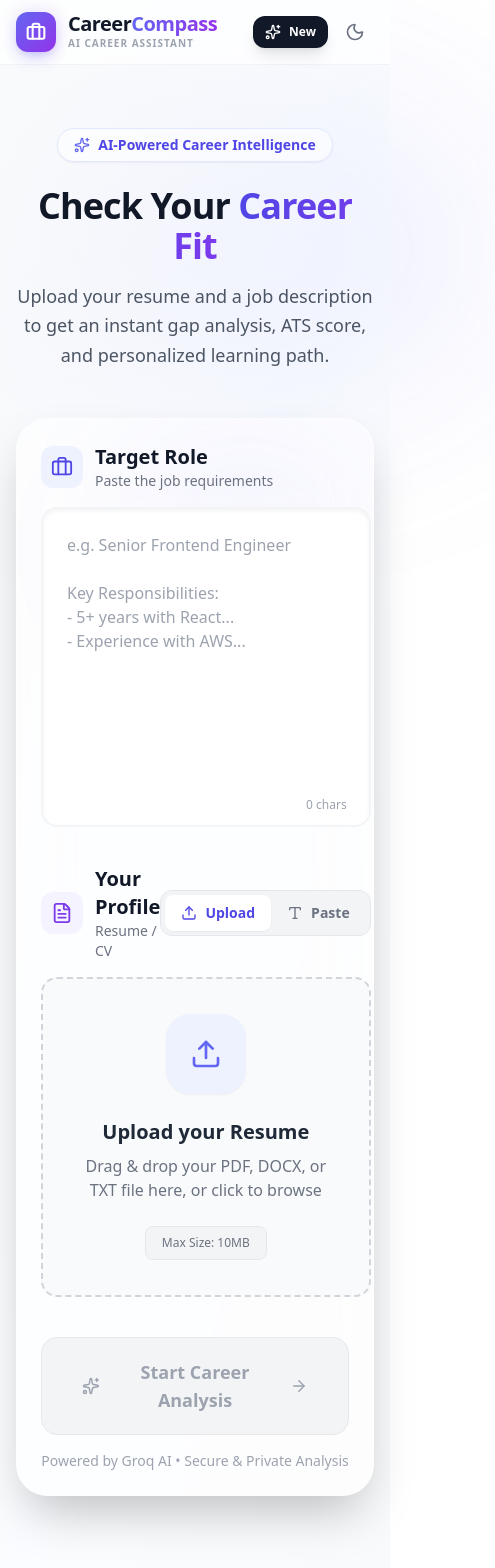
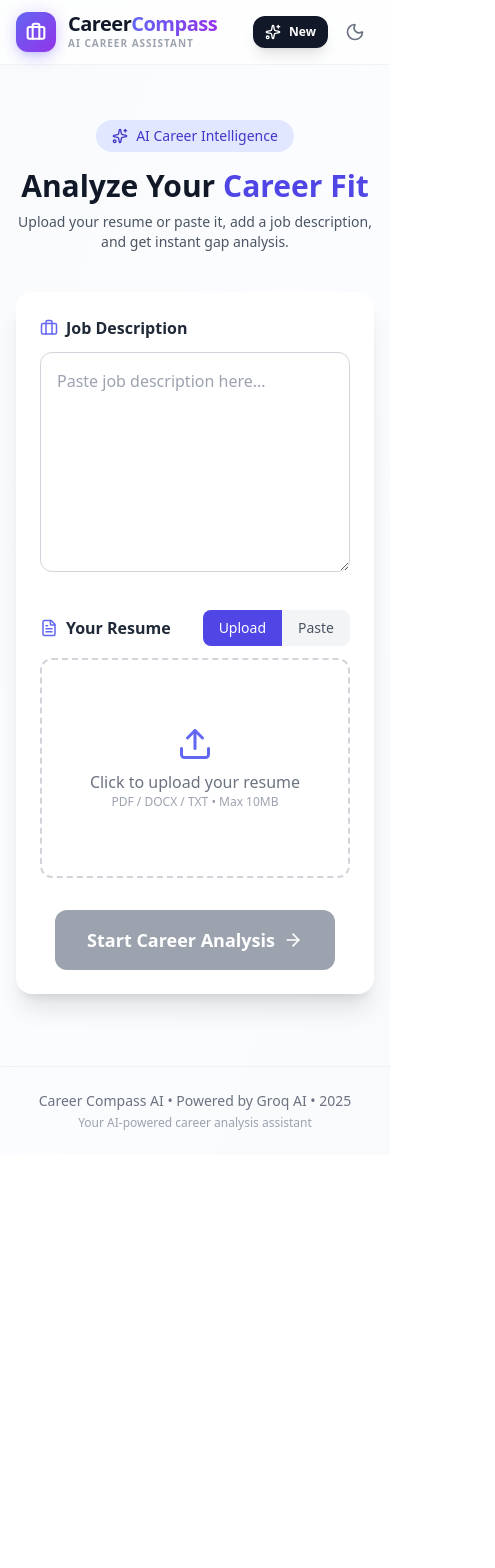
Before and after one commit to Aravind565/Career-Compass, a React app in the folder frontend/: page / in a window 390 px wide. Shown: the top 1568 px of the page, 495 px wide, since content can reach past the window. After the commit the page ends 1155 px from the top, so only its background shows below. Built offline with nearby package versions, Linux system fonts and the light colour scheme; the HTML template or start-up script is replaced by a standard one.

Commit message:
Change to IS file

```diff
--- a/frontend/src/components/InputSection.jsx
+++ b/frontend/src/components/InputSection.jsx
@@ -18,18 +18,7 @@ const InputSection = ({
   const [file, setFile] = useState(null);
   const [resumeTextLocal, setResumeTextLocal] = useState("");
   const [resumeMode, setResumeMode] = useState('upload');
-  const [dragActive, setDragActive] = useState(false);
   const [localError, setLocalError] = useState(null);
-
-  const handleDrag = (e) => {
-    e.preventDefault();
-    e.stopPropagation();
-    if (e.type === "dragenter" || e.type === "dragover") {
-      setDragActive(true);
-    } else if (e.type === "dragleave") {
-      setDragActive(false);
-    }
-  };
 
   const validateAndSetFile = (uploadedFile) => {
     setLocalError(null);
@@ -57,27 +46,6 @@ const InputSection = ({
     if (setSelectedFile) setSelectedFile(uploadedFile);
   };
 
-  const handleDrop = (e) => {
-    e.preventDefault();
-    e.stopPropagation();
-    setDragActive(false);
-    if (e.dataTransfer.files && e.dataTransfer.files[0]) {
-      validateAndSetFile(e.dataTransfer.files[0]);
-    }
-  };
-
-  const handleFileChange = (e) => {
-    if (e.target.files && e.target.files[0]) {
-      validateAndSetFile(e.target.files[0]);
-    }
-  };
-
-  const handleResumeTextChange = (text) => {
-    setResumeTextLocal(text);
-    if (setResumeText) setResumeText(text);
-    if (localError) setLocalError(null);
-  };
-
   const handleAnalyzeClick = () => {
     if (!jobDesc || jobDesc.length < 20) {
       setLocalError("Please enter a detailed job description.");
@@ -101,243 +69,162 @@ const InputSection = ({
   const isReady = jobDesc?.length > 20 && (resumeMode === 'upload' ? !!file : resumeTextLocal.length > 50);
 
   return (
-    <div className="w-full max-w-7xl mx-auto px-4 sm:px-6 lg:px-8 py-8 animate-in fade-in duration-500">
+    <div className="w-full max-w-5xl mx-auto px-4 sm:px-6 py-6">
 
-      {/* Hero Header */}
-      <div className="text-center mb-12 relative">
-        <div className="absolute top-1/2 left-1/2 -translate-x-1/2 -translate-y-1/2 w-[600px] h-[300px] bg-indigo-500/10 dark:bg-indigo-500/20 rounded-full blur-[100px] -z-10" />
-
-        <div className="inline-flex items-center gap-2 px-4 py-1.5 rounded-full bg-white/50 dark:bg-white/10 backdrop-blur-md border border-indigo-100 dark:border-indigo-900/50 mb-6 shadow-sm">
-          <Sparkles className="w-4 h-4 text-indigo-500" />
-          <span className="text-sm font-semibold text-indigo-600 dark:text-indigo-300">AI-Powered Career Intelligence</span>
+      {/* Header */}
+      <div className="text-center mb-10">
+        <div className="inline-flex items-center gap-2 px-4 py-1.5 rounded-full bg-indigo-100 text-indigo-700 mb-4 text-sm">
+          <Sparkles size={16} />
+          AI Career Intelligence
         </div>
 
-        <h1 className="text-4xl md:text-5xl lg:text-6xl font-extrabold text-gray-900 dark:text-white tracking-tight mb-4">
-          Check Your <span className="text-transparent bg-clip-text bg-gradient-to-r from-indigo-600 to-violet-600 dark:from-indigo-400 dark:to-violet-400">Career Fit</span>
+        <h1 className="text-3xl md:text-4xl font-bold text-gray-900">
+          Analyze Your <span className="text-indigo-600">Career Fit</span>
         </h1>
 
-        <p className="text-lg text-gray-600 dark:text-gray-300 max-w-2xl mx-auto leading-relaxed">
-          Upload your resume and a job description to get an instant gap analysis, ATS score, and personalized learning path.
+        <p className="text-gray-600 mt-2 text-sm md:text-base max-w-xl mx-auto">
+          Upload your resume or paste it, add a job description, and get instant gap analysis.
         </p>
       </div>
 
-      {/* Main Input Card */}
-      <div className="bg-white/60 dark:bg-gray-800/60 backdrop-blur-xl rounded-[2rem] border border-white/40 dark:border-gray-700/40 shadow-2xl p-6 md:p-10 relative overflow-hidden">
-        <div className="absolute top-0 right-0 w-64 h-64 bg-gradient-to-br from-indigo-500/5 to-purple-500/5 rounded-full blur-3xl -z-10" />
+      {/* CARD */}
+      <div className="bg-white rounded-2xl shadow-xl p-6 md:p-8">
 
-        <div className="grid lg:grid-cols-2 gap-8 lg:gap-12">
+        <div className="grid grid-cols-1 lg:grid-cols-2 gap-8">
 
-          {/* Job Description Section */}
-          <div className="flex flex-col h-full">
-            <div className="flex items-center gap-3 mb-4">
-              <div className="p-2.5 rounded-xl bg-indigo-50 dark:bg-indigo-900/20 text-indigo-600 dark:text-indigo-400">
-                <Briefcase size={22} />
-              </div>
+          {/* JOB DESC COLUMN */}
           <div>
-                <h3 className="font-bold text-xl text-gray-900 dark:text-white">Target Role</h3>
-                <p className="text-sm text-gray-500 dark:text-gray-400">Paste the job requirements</p>
-              </div>
+            <h3 className="font-semibold text-gray-800 flex items-center gap-2 mb-3">
+              <Briefcase className="text-indigo-500" size={18} />
+              Job Description
+            </h3>
+
+            <textarea
+              value={jobDesc}
+              onChange={(e) => setJobDesc(e.target.value)}
+              placeholder="Paste job description here..."
+              className="w-full min-h-[220px] md:min-h-[300px] rounded-xl p-4 border border-gray-300
+                         focus:ring-2 focus:ring-indigo-400 outline-none resize-y"
+            />
           </div>
 
-            <div className="relative flex-1 group">
-              <textarea
-                value={jobDesc}
-                onChange={(e) => {
-                  setJobDesc(e.target.value);
-                  if (localError) setLocalError(null);
-                }}
-                placeholder="e.g. Senior Frontend Engineer&#10;&#10;Key Responsibilities:&#10;- 5+ years with React...&#10;- Experience with AWS..."
-                className="w-full h-[320px] lg:h-full p-6 rounded-2xl bg-white dark:bg-gray-900/50 border-2 border-gray-100 dark:border-gray-700 focus:border-indigo-500 dark:focus:border-indigo-400 focus:ring-4 focus:ring-indigo-500/10 outline-none transition-all resize-none text-base text-gray-700 dark:text-gray-200 shadow-inner group-hover:border-gray-200 dark:group-hover:border-gray-600"
-              />
-              <div className={`absolute bottom-4 right-4 text-xs font-medium px-2 py-1 rounded-md transition-colors ${
-                jobDesc.length > 20 ? 'text-emerald-500 bg-emerald-50 dark:bg-emerald-900/20' : 'text-gray-400'
-              }`}>
-                {jobDesc.length} chars
-              </div>
-            </div>
-          </div>
+          {/* RESUME COLUMN */}
+          <div>
+            <div className="flex items-center justify-between mb-3">
+              <h3 className="font-semibold text-gray-800 flex items-center gap-2">
+                <FileText className="text-indigo-500" size={18} />
+                Your Resume
+              </h3>
 
-          {/* Resume Section */}
-          <div className="flex flex-col h-full">
-            <div className="flex items-center justify-between mb-4">
-              <div className="flex items-center gap-3">
-                <div className="p-2.5 rounded-xl bg-violet-50 dark:bg-violet-900/20 text-violet-600 dark:text-violet-400">
-                  <FileText size={22} />
-                </div>
-                <div>
-                  <h3 className="font-bold text-xl text-gray-900 dark:text-white">Your Profile</h3>
-                  <p className="text-sm text-gray-500 dark:text-gray-400">Resume / CV</p>
-                </div>
-              </div>
-
-              {/* Mode Toggle */}
-              <div className="flex p-1 bg-gray-100 dark:bg-gray-700/50 rounded-xl border border-gray-200 dark:border-gray-600">
+              {/* Toggle Upload/Paste */}
+              <div className="flex bg-gray-100 rounded-lg overflow-hidden">
                 <button
                   onClick={() => setResumeMode('upload')}
-                  className={`flex items-center gap-2 px-4 py-2 rounded-lg text-sm font-bold transition-all duration-300 ${
+                  className={`px-4 py-2 text-sm font-medium ${
                     resumeMode === 'upload'
-                      ? 'bg-white dark:bg-gray-600 text-indigo-600 dark:text-white shadow-sm'
-                      : 'text-gray-500 dark:text-gray-400 hover:text-gray-700 dark:hover:text-gray-200'
+                      ? 'bg-indigo-600 text-white'
+                      : 'text-gray-600'
                   }`}
                 >
-                  <Upload size={16} /> Upload
+                  Upload
                 </button>
                 <button
                   onClick={() => setResumeMode('text')}
-                  className={`flex items-center gap-2 px-4 py-2 rounded-lg text-sm font-bold transition-all duration-300 ${
+                  className={`px-4 py-2 text-sm font-medium ${
                     resumeMode === 'text'
-                      ? 'bg-white dark:bg-gray-600 text-indigo-600 dark:text-white shadow-sm'
-                      : 'text-gray-500 dark:text-gray-400 hover:text-gray-700 dark:hover:text-gray-200'
+                      ? 'bg-indigo-600 text-white'
+                      : 'text-gray-600'
                   }`}
                 >
-                  <Type size={16} /> Paste
+                  Paste
                 </button>
               </div>
             </div>
 
-            <div className="relative flex-1">
+            {/* UPLOAD MODE */}
             {resumeMode === 'upload' ? (
               <div
-                  className={`relative h-[320px] lg:h-full rounded-2xl border-2 border-dashed transition-all duration-300 flex flex-col items-center justify-center p-8 text-center cursor-pointer group overflow-hidden
-                    ${dragActive
-                      ? 'border-indigo-500 bg-indigo-50/50 dark:bg-indigo-900/20 scale-[0.99]'
-                      : file
-                        ? 'border-emerald-400 bg-emerald-50/30 dark:border-emerald-800 dark:bg-emerald-900/10'
-                        : 'border-gray-300 dark:border-gray-700 bg-gray-50 dark:bg-gray-900/30 hover:border-indigo-300 dark:hover:border-indigo-700 hover:bg-gray-100 dark:hover:bg-gray-800/50'
+                onClick={() => fileInputRef.current?.click()}
+                className={`w-full min-h-[220px] md:min-h-[300px] border-2 border-dashed rounded-xl
+                  flex flex-col items-center justify-center text-center p-4 cursor-pointer
+                  ${
+                    file
+                      ? 'border-green-400 bg-green-50'
+                      : 'border-gray-300 hover:border-indigo-400'
                   }
                 `}
-                  onDragEnter={handleDrag}
-                  onDragLeave={handleDrag}
-                  onDragOver={handleDrag}
-                  onDrop={handleDrop}
-                  onClick={() => !file && fileInputRef.current?.click()}
               >
                 <input
+                  type="file"
                   ref={fileInputRef}
-                    type="file"
                   className="hidden"
                   accept=".pdf,.docx,.txt"
-                    onChange={handleFileChange}
+                  onChange={(e) => validateAndSetFile(e.target.files[0])}
                 />
 
-                  {file ? (
-                    <div className="flex flex-col items-center animate-in zoom-in duration-300 w-full z-10">
-                      <div className="w-20 h-20 rounded-2xl bg-white dark:bg-gray-800 shadow-lg flex items-center justify-center mb-4 text-emerald-500 relative">
-                        <FileText size={40} />
-                        <div className="absolute -top-2 -right-2 bg-emerald-500 text-white rounded-full p-1 border-2 border-white dark:border-gray-800">
-                          <CheckCircle size={14} fill="currentColor" className="text-white" />
-                        </div>
-                      </div>
-                      <h4 className="font-bold text-gray-800 dark:text-white text-lg truncate max-w-[90%] mb-1">
-                        {file.name}
-                      </h4>
-                      <p className="text-sm text-gray-500 dark:text-gray-400 mb-6">
-                        {(file.size / 1024).toFixed(1)} KB • {file.type.split('/')[1]?.toUpperCase() || 'FILE'}
-                      </p>
-
-                      <div className="flex gap-3">
+                {!file ? (
+                  <>
+                    <Upload size={36} className="text-indigo-500" />
+                    <p className="mt-2 text-gray-500">Click to upload your resume</p>
+                    <p className="text-xs text-gray-400">PDF / DOCX / TXT • Max 10MB</p>
+                  </>
+                ) : (
+                  <>
+                    <CheckCircle className="text-green-500 mb-2" size={30} />
+                    <p className="font-semibold">{file.name}</p>
                     <button
+                      className="mt-3 text-red-500 text-sm underline"
                       onClick={(e) => {
                         e.stopPropagation();
                         setFile(null);
-                            if (setSelectedFile) setSelectedFile(null);
+                        setSelectedFile(null);
                       }}
-                          className="px-5 py-2.5 bg-white dark:bg-gray-800 text-red-500 border border-red-200 dark:border-red-900/50 rounded-xl font-semibold hover:bg-red-50 dark:hover:bg-red-900/20 transition-colors shadow-sm"
                     >
-                          Remove
+                      Remove File
                     </button>
-                        <button
-                          onClick={(e) => {
-                            e.stopPropagation();
-                            fileInputRef.current?.click();
-                          }}
-                          className="px-5 py-2.5 bg-indigo-600 text-white rounded-xl font-semibold hover:bg-indigo-700 transition-colors shadow-lg shadow-indigo-500/20"
-                        >
-                          Change
-                        </button>
-                      </div>
-                    </div>
-                  ) : (
-                    <div className="flex flex-col items-center transition-transform duration-300 group-hover:-translate-y-1">
-                      <div className="w-20 h-20 rounded-3xl bg-indigo-50 dark:bg-gray-800 flex items-center justify-center mb-6 shadow-sm group-hover:scale-110 transition-transform duration-300">
-                        <Upload size={32} className="text-indigo-500 group-hover:text-indigo-600" />
-                      </div>
-                      <h4 className="text-xl font-bold text-gray-800 dark:text-gray-200 mb-2">
-                        Upload your Resume
-                      </h4>
-                      <p className="text-gray-500 dark:text-gray-400 max-w-xs mx-auto mb-6">
-                        Drag & drop your PDF, DOCX, or TXT file here, or click to browse
-                      </p>
-                      <div className="px-4 py-2 rounded-lg bg-gray-100 dark:bg-gray-800 text-xs font-medium text-gray-500 dark:text-gray-400 border border-gray-200 dark:border-gray-700">
-                        Max Size: 10MB
-                      </div>
-                    </div>
+                  </>
                 )}
               </div>
             ) : (
-                <div className="relative group h-full">
+              /* TEXT MODE */
               <textarea
                 value={resumeTextLocal}
-                    onChange={(e) => handleResumeTextChange(e.target.value)}
-                    placeholder="Paste your full resume content here..."
-                    className="w-full h-[320px] lg:h-full p-6 rounded-2xl bg-white dark:bg-gray-900/50 border-2 border-gray-100 dark:border-gray-700 focus:border-violet-500 dark:focus:border-violet-400 focus:ring-4 focus:ring-violet-500/10 outline-none transition-all resize-none text-base text-gray-700 dark:text-gray-200 shadow-inner group-hover:border-gray-200 dark:group-hover:border-gray-600"
+                onChange={(e) => setResumeTextLocal(e.target.value)}
+                placeholder="Paste resume text..."
+                className="w-full min-h-[220px] md:min-h-[300px] rounded-xl p-4 border border-gray-300
+                           focus:ring-2 focus:ring-indigo-400 outline-none resize-y"
               />
-                  <div className={`absolute bottom-4 right-4 text-xs font-medium px-2 py-1 rounded-md transition-colors ${
-                    resumeTextLocal.length > 50 ? 'text-emerald-500 bg-emerald-50 dark:bg-emerald-900/20' : 'text-gray-400'
-                  }`}>
-                    {resumeTextLocal.length} chars
-                  </div>
-                </div>
             )}
           </div>
         </div>
-        </div>
 
-        {/* Action Footer */}
-        <div className="mt-10 flex flex-col items-center">
+        {/* ERROR */}
         {(localError || error) && (
-            <div className="mb-6 animate-in slide-in-from-top-2 fade-in">
-              <div className="flex items-center gap-3 px-5 py-3 bg-red-50 dark:bg-red-900/20 border border-red-200 dark:border-red-800 rounded-xl text-red-600 dark:text-red-300 shadow-sm">
+          <div className="mt-6 p-3 rounded-lg bg-red-50 text-red-600 flex items-center gap-3">
             <AlertTriangle size={20} />
-                <span className="font-medium">{localError || error}</span>
-                <button
-                  onClick={() => { setLocalError(null); onErrorClear?.(); }}
-                  className="ml-2 p-1 hover:bg-red-100 dark:hover:bg-red-800/40 rounded-full"
-                >
-                  <X size={16} />
+            <span>{localError || error}</span>
+            <button className="ml-auto" onClick={() => setLocalError(null)}>
+              <X size={20} />
             </button>
-              </div>
           </div>
         )}
 
+        {/* BUTTON */}
+        <div className="flex justify-center mt-8">
           <button
             onClick={handleAnalyzeClick}
-            disabled={loading || !isReady}
-            className={`
-              relative group flex items-center justify-center gap-3 px-10 py-5 rounded-2xl font-bold text-lg transition-all duration-300 w-full md:w-auto min-w-[300px]
-              ${loading || !isReady
-                ? 'bg-gray-100 dark:bg-gray-800 text-gray-400 cursor-not-allowed border border-gray-200 dark:border-gray-700'
-                : 'bg-gradient-to-r from-indigo-600 to-violet-600 text-white shadow-xl shadow-indigo-500/30 hover:shadow-indigo-500/50 hover:scale-[1.02] active:scale-[0.98]'
+            disabled={!isReady || loading}
+            className={`px-8 py-4 rounded-xl font-semibold text-white text-lg flex items-center gap-2
+              ${
+                isReady && !loading
+                  ? 'bg-indigo-600 hover:bg-indigo-700'
+                  : 'bg-gray-400 cursor-not-allowed'
               }
             `}
           >
-            {loading ? (
-              <>
-                <div className="w-5 h-5 border-3 border-white/30 border-t-white rounded-full animate-spin" />
-                <span>Processing...</span>
-              </>
-            ) : (
-              <>
-                <Sparkles size={20} className={isReady ? 'animate-pulse' : ''} />
-                <span>Start Career Analysis</span>
-                <ArrowRight size={20} className="group-hover:translate-x-1 transition-transform" />
-              </>
-            )}
+            {loading ? "Processing..." : "Start Career Analysis"}
+            {!loading && <ArrowRight size={20} />}
           </button>
-
-          <p className="mt-4 text-sm text-gray-400 dark:text-gray-500">
-            Powered by Groq AI • Secure & Private Analysis
-          </p>
         </div>
       </div>
     </div>
```
Lines whose indentation alone changed are shown as unchanged.
